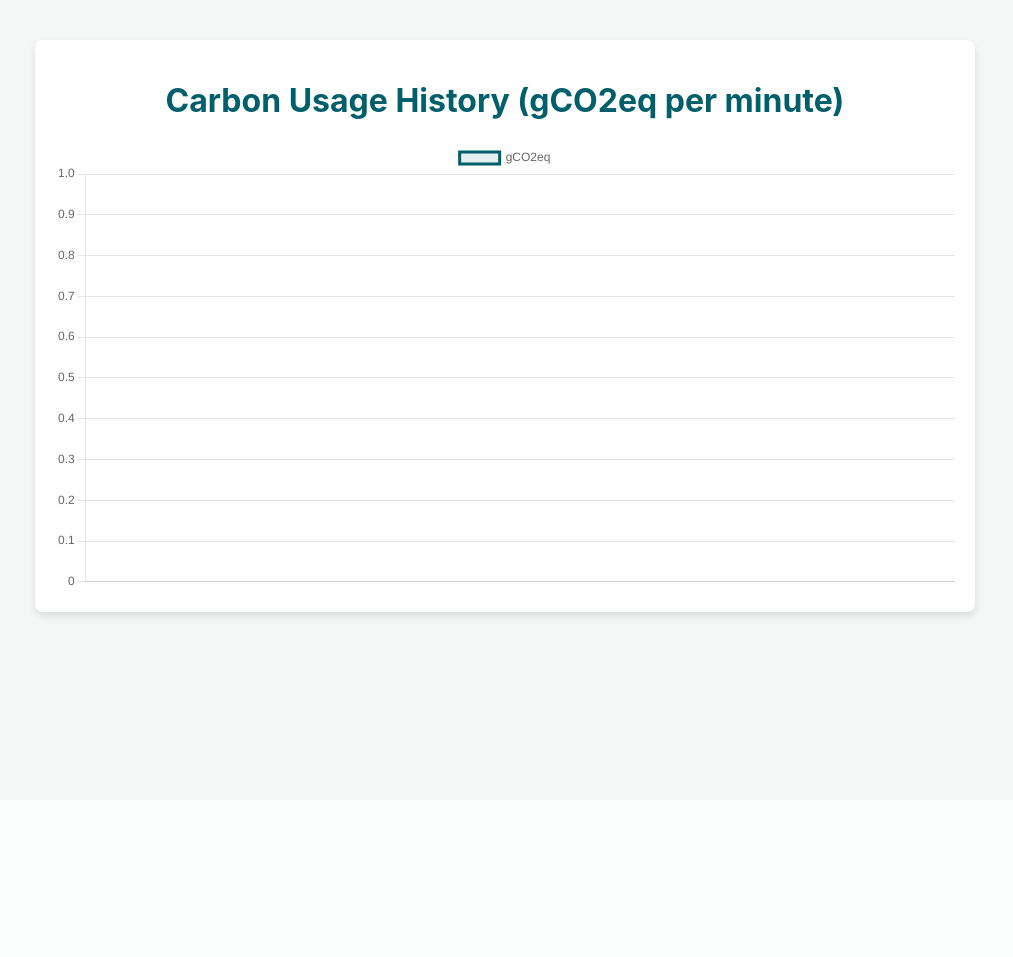
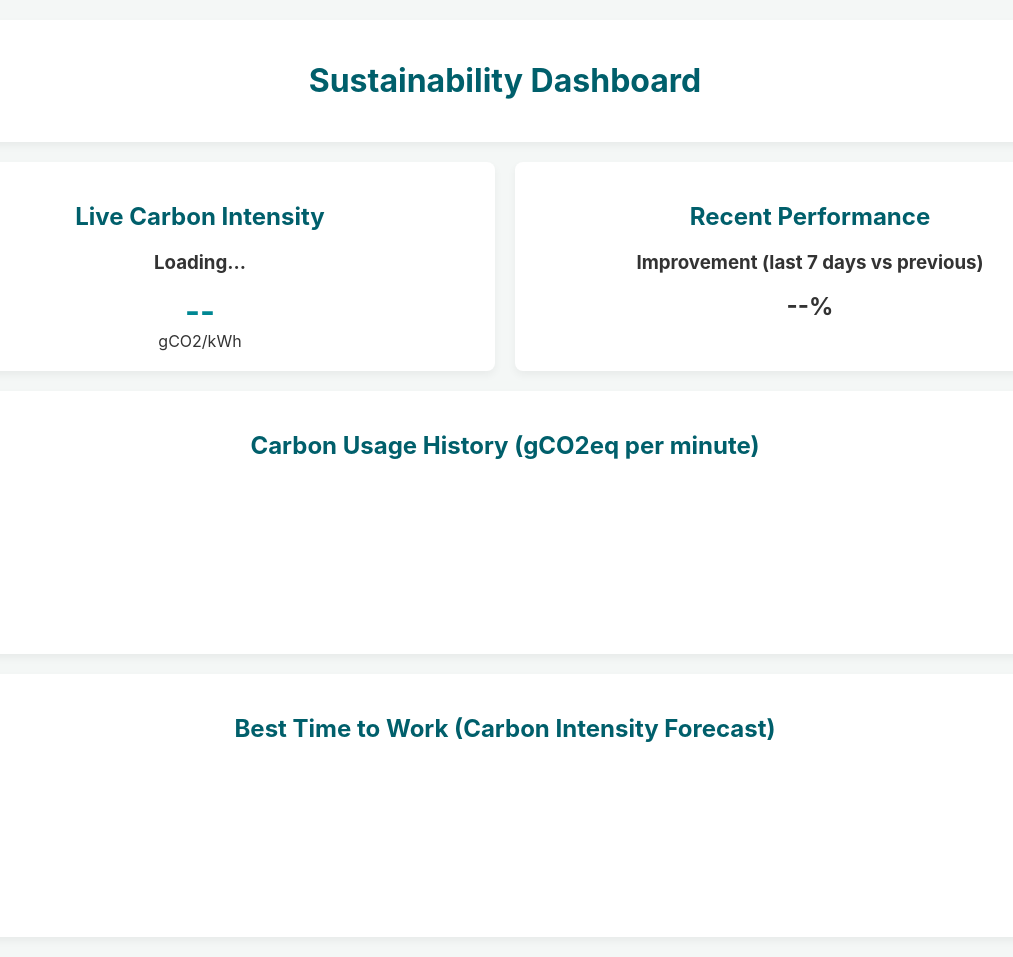
Before and after one commit to prodmodfour/Ada_Carbon_Monitoring_Implementation_Documentation, a Flask app: page / in a window 1280 px wide. Shown: the whole page, without its empty margins (135-1148 px from the left). Before the commit the page ends 619 px from the top, so only its background shows below. Run offline with Flask 3, Linux system fonts and the light colour scheme; data that the repository does not hold is empty; a map, chart or similar area stays blank.

Commit message:
Added more metrics

```diff
--- a/source/app.py
+++ b/source/app.py
@@ -1,31 +1,64 @@
 from flask import Flask, jsonify, render_template
 import threading
 import sqlite3
+import requests
 from data_logger import start_logging
 from database import DATABASE_NAME
 
 app = Flask(__name__)
 
-
 @app.route("/")
 def index():
-    """Redirects to the main dashboard page."""
+    """Renders the main dashboard page."""
     return render_template('dashboard.html')
 
 @app.route("/api/v1/all_readings")
 def get_all_readings():
-    """API endpoint to get all historical readings from the database."""
+    """API endpoint to get all historical readings."""
     conn = sqlite3.connect(DATABASE_NAME)
     conn.row_factory = sqlite3.Row
     cursor = conn.cursor()
     cursor.execute("SELECT * FROM readings ORDER BY timestamp ASC")
     all_readings = cursor.fetchall()
     conn.close()
+    return jsonify([dict(row) for row in all_readings])
+
+@app.route("/api/v1/carbon_intensity_forecast")
+def get_carbon_forecast():
+    """API endpoint to get the 48-hour carbon intensity forecast."""
+    try:
+        response = requests.get("https://api.carbonintensity.org.uk/intensity/fw48h")
+        response.raise_for_status()
+        return jsonify(response.json()['data'])
+    except Exception as e:
+        return jsonify({"error": str(e)}), 500
+
+@app.route("/api/v1/performance_summary")
+def get_performance_summary():
+    """Calculates and returns a summary of recent performance."""
+    conn = sqlite3.connect(DATABASE_NAME)
+    cursor = conn.cursor()
+
+    cursor.execute("SELECT AVG(gco2eq) FROM readings WHERE timestamp > datetime('now', '-7 days')")
+    last_7_days_avg = cursor.fetchone()[0] or 0
+
+    cursor.execute("SELECT AVG(gco2eq) FROM readings WHERE timestamp BETWEEN datetime('now', '-14 days') AND datetime('now', '-7 days')")
+    previous_7_days_avg = cursor.fetchone()[0] or 0
+
+    conn.close()
+
+    improvement = 0
+    if previous_7_days_avg > 0:
+        improvement = ((previous_7_days_avg - last_7_days_avg) / previous_7_days_avg) * 100
+
+    return jsonify({
+        "last_7_days_avg": last_7_days_avg,
+        "previous_7_days_avg": previous_7_days_avg,
+        "improvement_percent": improvement
+    })
 
 
-    return jsonify([dict(row) for row in all_readings])
-
-
+# --- Main Application ---
 
 if __name__ == "__main__":
     logging_thread = threading.Thread(target=start_logging, daemon=True)
--- a/source/templates/dashboard.html
+++ b/source/templates/dashboard.html
@@ -5,51 +5,120 @@
     <meta name="viewport" content="width=device-width, initial-scale=1.0">
     <title>Sustainability Dashboard</title>
     <style>
-        body { font-family: -apple-system, BlinkMacSystemFont, "Segoe UI", Roboto, Helvetica, Arial, sans-serif; background-color: #f4f7f6; color: #333; }
-        .container { max-width: 900px; margin: 40px auto; padding: 20px; background-color: #fff; border-radius: 8px; box-shadow: 0 4px 8px rgba(0,0,0,0.1); }
-        h1 { text-align: center; color: #005f6b; }
+        body { font-family: -apple-system, BlinkMacSystemFont, "Segoe UI", Roboto, Helvetica, Arial, sans-serif; background-color: #f4f7f6; color: #333; margin: 0; padding: 20px; }
+        .dashboard-grid { display: grid; grid-template-columns: 1fr 1fr; grid-gap: 20px; max-width: 1200px; margin: 0 auto; }
+        .card { background-color: #fff; border-radius: 8px; box-shadow: 0 4px 8px rgba(0,0,0,0.05); padding: 20px; }
+        .full-width { grid-column: 1 / -1; }
+        h1, h2 { color: #005f6b; text-align: center; }
+        .summary-box { text-align: center; }
+        .summary-box h3 { margin-top: 0; }
+        .summary-box .value { font-size: 2em; font-weight: bold; color: #008793; }
+        .summary-box .percent { font-size: 1.5em; font-weight: bold; }
+        .percent.positive { color: #28a745; }
+        .percent.negative { color: #dc3545; }
     </style>
     <script src="https://cdn.jsdelivr.net/npm/chart.js"></script>
+    <script src="https://cdn.jsdelivr.net/npm/chartjs-adapter-date-fns/dist/chartjs-adapter-date-fns.bundle.min.js"></script>
 </head>
 <body>
-    <div class="container">
-        <h1>Carbon Usage History (gCO2eq per minute)</h1>
-        <canvas id="carbonChart"></canvas>
+
+    <div class="dashboard-grid">
+        <div class="card full-width">
+            <h1>Sustainability Dashboard</h1>
+        </div>
+
+        <div class="card">
+            <h2>Live Carbon Intensity</h2>
+            <div class="summary-box">
+                <h3 id="intensity-level">Loading...</h3>
+                <div id="intensity-value" class="value">--</div>
+                <div>gCO2/kWh</div>
+            </div>
+        </div>
+
+        <div class="card">
+            <h2>Recent Performance</h2>
+            <div class="summary-box">
+                <h3>Improvement (last 7 days vs previous)</h3>
+                <div id="improvement-percent" class="percent">--%</div>
+            </div>
+        </div>
+
+        <div class="card full-width">
+            <h2>Carbon Usage History (gCO2eq per minute)</h2>
+            <canvas id="carbonHistoryChart"></canvas>
+        </div>
+
+        <div class="card full-width">
+            <h2>Best Time to Work (Carbon Intensity Forecast)</h2>
+            <canvas id="carbonForecastChart"></canvas>
+        </div>
     </div>
 
     <script>
-        async function renderChart() {
-            const response = await fetch('/api/v1/all_readings');
-            const data = await response.json();
 
-            const labels = data.map(reading => new Date(reading.timestamp).toLocaleTimeString());
-            const chartData = data.map(reading => reading.gco2eq);
+        function updateIntensityGauge(intensity) {
+            const valueEl = document.getElementById('intensity-value');
+            const levelEl = document.getElementById('intensity-level');
+            valueEl.textContent = intensity;
+            if (intensity <= 50) { levelEl.textContent = "Very Low"; levelEl.style.color = "#28a745"; }
+            else if (intensity <= 150) { levelEl.textContent = "Low"; levelEl.style.color = "#8fC317"; }
+            else if (intensity <= 250) { levelEl.textContent = "Moderate"; levelEl.style.color = "#ffc107"; }
+            else if (intensity <= 350) { levelEl.textContent = "High"; levelEl.style.color = "#fd7e14"; }
+            else { levelEl.textContent = "Very High"; levelEl.style.color = "#dc3545"; }
+        }
 
-            const ctx = document.getElementById('carbonChart').getContext('2d');
-            new Chart(ctx, {
-                type: 'line',
+
+        function updatePerformanceSummary(percent) {
+            const percentEl = document.getElementById('improvement-percent');
+            const sign = percent > 0 ? "+" : "";
+            percentEl.textContent = `${sign}${percent.toFixed(1)}%`;
+            percentEl.className = "percent " + (percent >= 0 ? "positive" : "negative");
+        }
+
+
+        async function renderDashboard() {
+
+            const historyResponse = await fetch('/api/v1/all_readings');
+            const historyData = await historyResponse.json();
+
+            if (historyData.length > 0) {
+
+                const latestReading = historyData[historyData.length - 1];
+                updateIntensityGauge(latestReading.carbon_intensity);
+
+
+                new Chart(document.getElementById('carbonHistoryChart'), {
+                    type: 'line',
+                    data: {
+                        labels: historyData.map(r => new Date(r.timestamp).toLocaleString()),
+                        datasets: [{ label: 'gCO2eq', data: historyData.map(r => r.gco2eq), borderColor: '#005f6b', fill: true }]
+                    }
+                });
+            }
+
+
+            const perfResponse = await fetch('/api/v1/performance_summary');
+            const perfData = await perfResponse.json();
+            updatePerformanceSummary(perfData.improvement_percent);
+
+
+            const forecastResponse = await fetch('/api/v1/carbon_intensity_forecast');
+            const forecastData = await forecastResponse.json();
+            new Chart(document.getElementById('carbonForecastChart'), {
+                type: 'bar',
                 data: {
-                    labels: labels,
                     datasets: [{
-                        label: 'gCO2eq',
-                        data: chartData,
-                        borderColor: '#005f6b',
-                        backgroundColor: 'rgba(0, 95, 107, 0.1)',
-                        fill: true,
-                        tension: 0.1
+                        label: 'Forecasted Intensity (gCO2/kWh)',
+                        data: forecastData.map(d => ({ x: new Date(d.from), y: d.intensity.forecast })),
+                        backgroundColor: forecastData.map(d => d.intensity.forecast <= 100 ? 'rgba(40, 167, 69, 0.6)' : 'rgba(255, 193, 7, 0.6)')
                     }]
                 },
-                options: {
-                    scales: {
-                        y: {
-                            beginAtZero: true
-                        }
-                    }
-                }
+                options: { scales: { x: { type: 'time', time: { unit: 'hour' } } } }
             });
         }
 
-        renderChart();
+        renderDashboard();
     </script>
 </body>
 </html>
```
